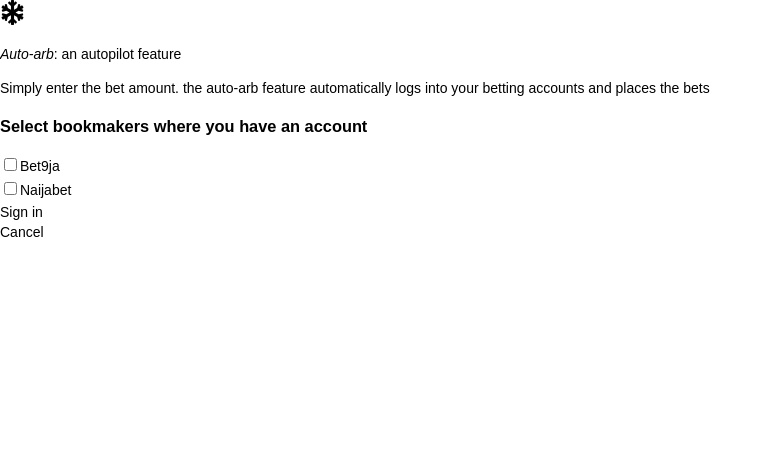
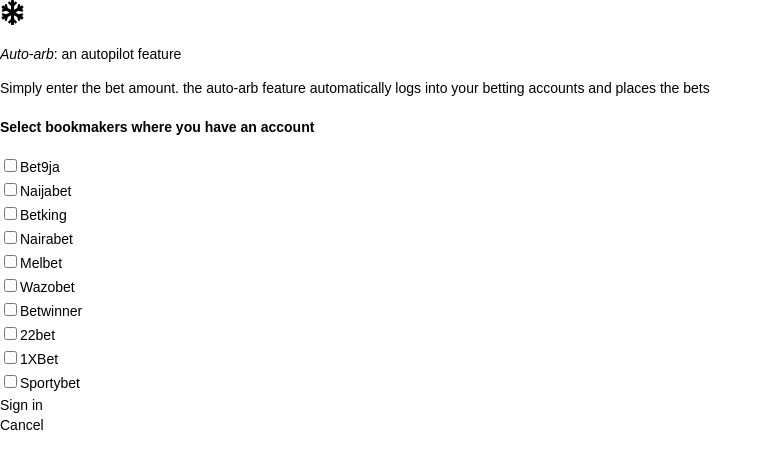
Before and after one commit to keithsimkin/Sports-Betting-Arbitrage, a React (Create React App) app in the folder frontend/: page / in a window 1280 px wide. Shown: the top 468 px of the page, without its empty margins (0-773 px from the left). Built offline with nearby package versions, Linux system fonts and the light colour scheme.

Commit message:
fixing the autoarb reg page

```diff
--- a/frontend/src/components/Routes/AutoArbRegister.js
+++ b/frontend/src/components/Routes/AutoArbRegister.js
@@ -13,7 +13,7 @@
 				<p>Simply enter the bet amount. the auto-arb feature automatically logs into your betting accounts and places the bets</p>
 			</div>
 			<div>
-				<h3>Select bookmakers where you have an account</h3>
+				<h4>Select bookmakers where you have an account</h4>
 				<div>
 					<div>
 						<input type="checkbox" name="bet9ja" id="bet9ja" value="Bet9ja"/>
@@ -22,6 +22,38 @@
 					<div>
 						<input type="checkbox" name="naijabet" id="naijabet" value="Naijabet"/>
 						<label htmlFor="naijabet">Naijabet</label>
+					</div>
+					<div>
+						<input type="checkbox" name="betking" id="betking" value="Betking"/>
+						<label htmlFor="betking">Betking</label>
+					</div>
+					<div>
+						<input type="checkbox" name="nairabet" id="nairabet" value="Nairabet"/>
+						<label htmlFor="nairabet">Nairabet</label>
+					</div>
+					<div>
+						<input type="checkbox" name="melbet" id="melbet" value="Melbet"/>
+						<label htmlFor="melbet">Melbet</label>
+					</div>
+					<div>
+						<input type="checkbox" name="wazobet" id="wazobet" value="Wazobet"/>
+						<label htmlFor="wazobet">Wazobet</label>
+					</div>
+					<div>
+						<input type="checkbox" name="betwinner" id="betwinner" value="Betwinner"/>
+						<label htmlFor="betwinner">Betwinner</label>
+					</div>
+					<div>
+						<input type="checkbox" name="22bet" id="22bet" value="22Bet"/>
+						<label htmlFor="22bet">22bet</label>
+					</div>
+					<div>
+						<input type="checkbox" name="1xbet" id="1xbet" value="1xBet"/>
+						<label htmlFor="1xbet">1XBet</label>
+					</div>
+					<div>
+						<input type="checkbox" name="sportybet" id="sportybet" value="Sportybet"/>
+						<label htmlFor="sportybet">Sportybet</label>
 					</div>
 				</div>
 			</div>
```
Also changed, not shown: frontend/src/throw.html (+33 -11 lines).
